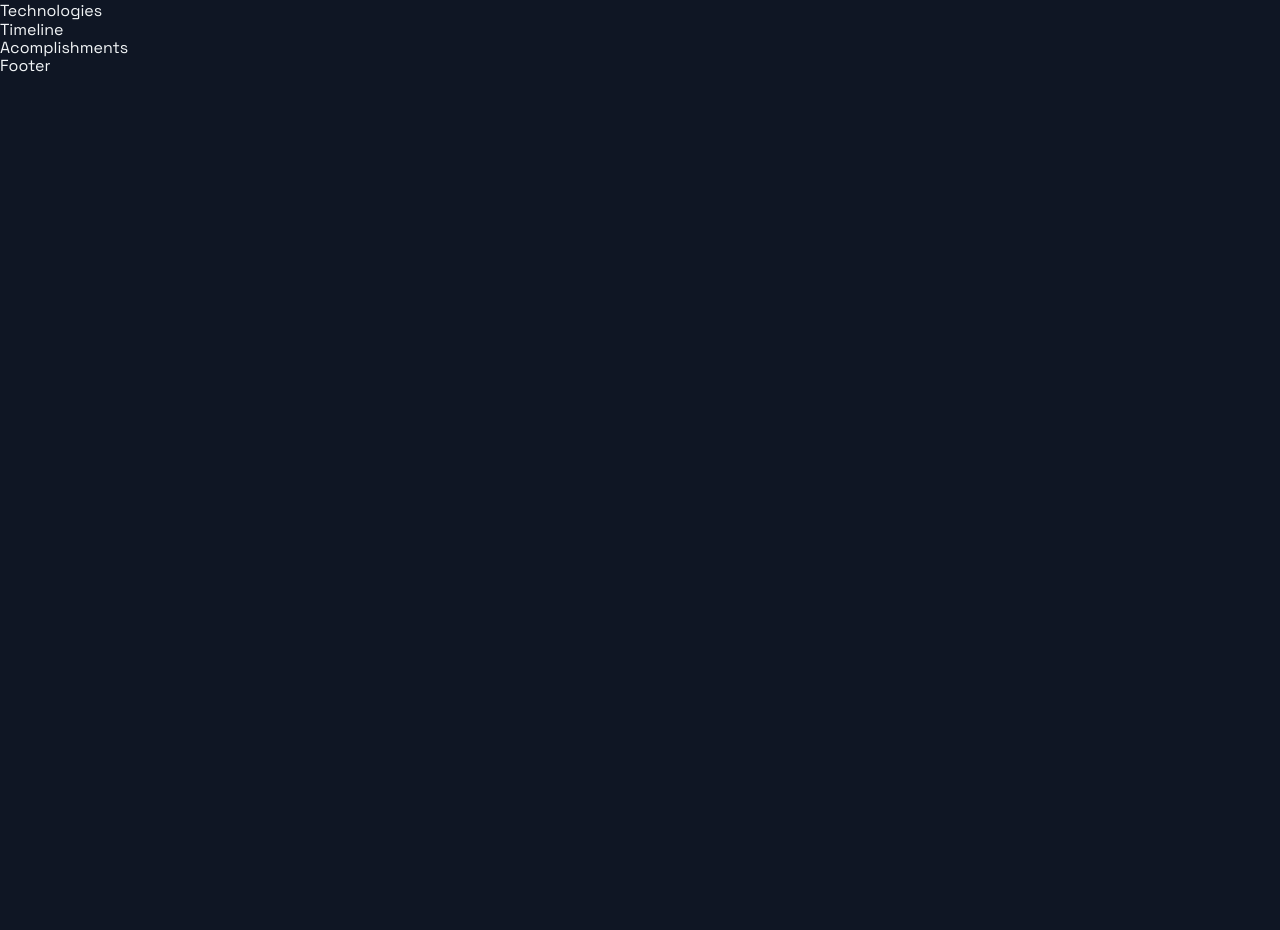
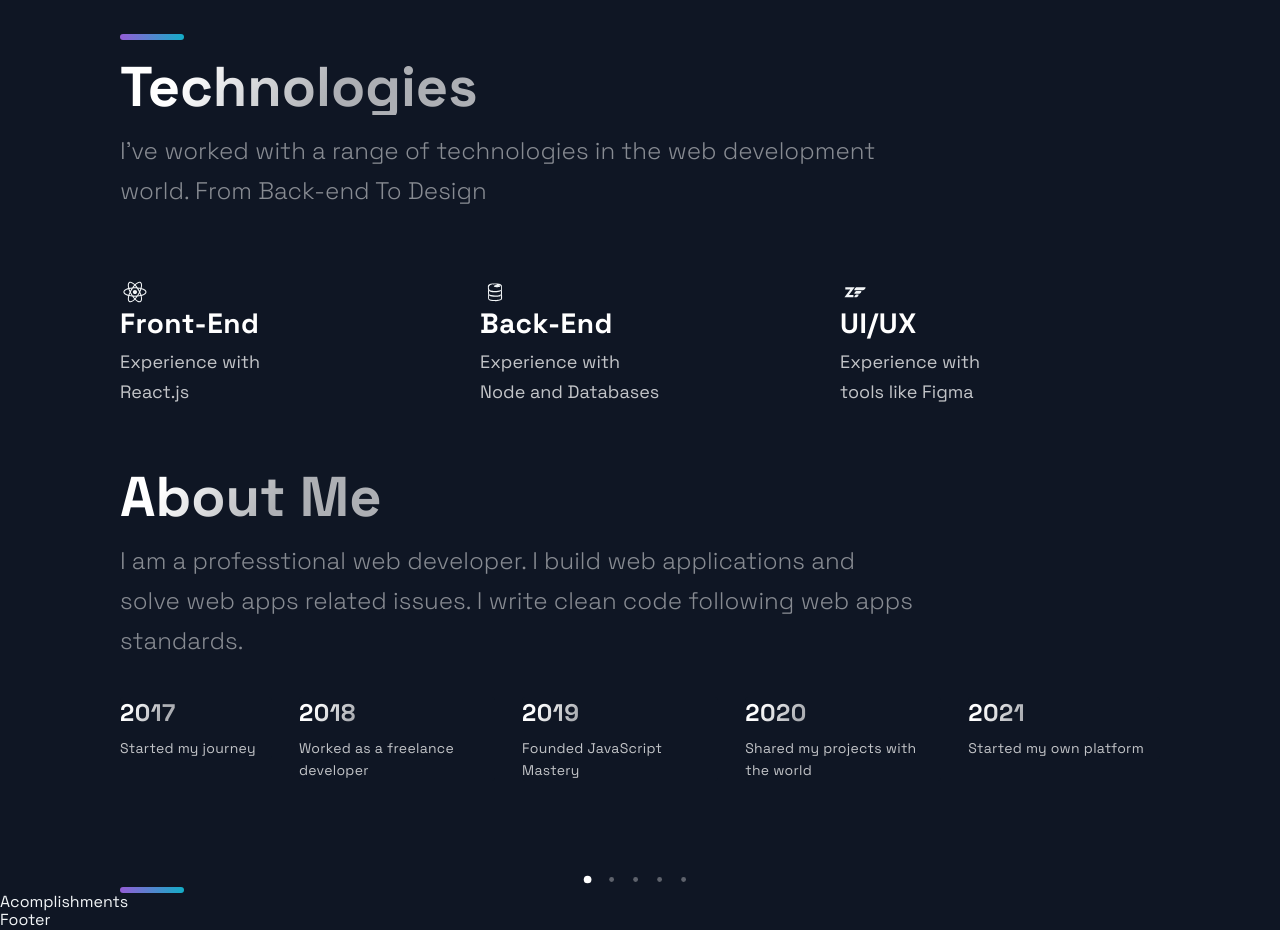
Before and after one commit to RacketyWater7/portfolio_website, a Next.js app: page / in a window 1280 px wide. Shown: the part 2200-3130 px from the top of the page. Before the commit the page ends 2276 px from the top, so only its background shows below. Built offline with nearby package versions, Linux system fonts and the light colour scheme.

Commit message:
added scrolling capabilities for the small devices

```diff
--- a/src/components/Technologies/Technologies.js
+++ b/src/components/Technologies/Technologies.js
@@ -1,12 +1,61 @@
-import React from 'react';
-import { DiFirebase, DiReact, DiZend } from 'react-icons/di';
-import { Section, SectionDivider, SectionText, SectionTitle } from '../../styles/GlobalComponents';
-import { List, ListContainer, ListItem, ListParagraph, ListTitle } from './TechnologiesStyles';
+import React from "react";
+import { DiFirebase, DiReact, DiZend } from "react-icons/di";
+import {
+  Section,
+  SectionDivider,
+  SectionText,
+  SectionTitle,
+} from "../../styles/GlobalComponents";
+import {
+  List,
+  ListContainer,
+  ListItem,
+  ListParagraph,
+  ListTitle,
+} from "./TechnologiesStyles";
 
-const Technologies = () =>  (
-  <div>
-    Technologies
-  </div>
+const Technologies = () => (
+  <Section id="tech">
+    <SectionDivider />
+    <br />
+    <SectionTitle>Technologies</SectionTitle>
+    <SectionText>
+      I've worked with a range of technologies in the web development world.
+      From Back-end To Design
+    </SectionText>
+    <List>
+      <ListItem>
+        <DiReact size="3rem" />
+        <ListContainer>
+          <ListTitle>Front-End</ListTitle>
+          <ListParagraph>
+            Experience with <br />
+            React.js
+          </ListParagraph>
+        </ListContainer>
+      </ListItem>
+      <ListItem>
+        <DiFirebase size="3rem" />
+        <ListContainer>
+          <ListTitle>Back-End</ListTitle>
+          <ListParagraph>
+            Experience with <br />
+            Node and Databases
+          </ListParagraph>
+        </ListContainer>
+      </ListItem>
+      <ListItem>
+        <DiZend size="3rem" />
+        <ListContainer>
+          <ListTitle>UI/UX</ListTitle>
+          <ListParagraph>
+            Experience with <br />
+            tools like Figma
+          </ListParagraph>
+        </ListContainer>
+      </ListItem>
+    </List>
+  </Section>
 );
 
 export default Technologies;
--- a/src/components/TimeLine/TimeLine.js
+++ b/src/components/TimeLine/TimeLine.js
@@ -1,51 +1,110 @@
-import React, { useState, useRef, useEffect } from 'react';
+import React, { useState, useRef, useEffect } from "react";
 
-import { CarouselButton, CarouselButtonDot, CarouselButtons, CarouselContainer, CarouselItem, CarouselItemImg, CarouselItemText, CarouselItemTitle, CarouselMobileScrollNode } from './TimeLineStyles';
-import { Section, SectionDivider, SectionText, SectionTitle } from '../../styles/GlobalComponents';
-import { TimeLineData } from '../../constants/constants';
+import {
+  CarouselButton,
+  CarouselButtonDot,
+  CarouselButtons,
+  CarouselContainer,
+  CarouselItem,
+  CarouselItemImg,
+  CarouselItemText,
+  CarouselItemTitle,
+  CarouselMobileScrollNode,
+} from "./TimeLineStyles";
+import {
+  Section,
+  SectionDivider,
+  SectionText,
+  SectionTitle,
+} from "../../styles/GlobalComponents";
+import { TimeLineData } from "../../constants/constants";
 
 const TOTAL_CAROUSEL_COUNT = TimeLineData.length;
 
 const Timeline = () => {
-  // const [activeItem, setActiveItem] = useState(0);
-  // const carouselRef = useRef();
+  const [activeItem, setActiveItem] = useState(0);
+  const carouselRef = useRef();
 
-  // const scroll = (node, left) => {
-  //   return node.scrollTo({ left, behavior: 'smooth' });
-  // }
+  const scroll = (node, left) => {
+    return node.scrollTo({ left, behavior: "smooth" });
+  };
 
-  // const handleClick = (e, i) => {
-  //   e.preventDefault();
+  const handleClick = (e, i) => {
+    e.preventDefault();
 
-  //   if (carouselRef.current) {
-  //     const scrollLeft = Math.floor(carouselRef.current.scrollWidth * 0.7 * (i / TimeLineData.length));
+    if (carouselRef.current) {
+      const scrollLeft = Math.floor(
+        carouselRef.current.scrollWidth * 0.7 * (i / TimeLineData.length)
+      );
 
-  //     scroll(carouselRef.current, scrollLeft);
-  //   }
-  // }
+      scroll(carouselRef.current, scrollLeft);
+    }
+  };
 
-  // const handleScroll = () => {
-  //   if (carouselRef.current) {
-  //     const index = Math.round((carouselRef.current.scrollLeft / (carouselRef.current.scrollWidth * 0.7)) * TimeLineData.length);
+  const handleScroll = () => {
+    if (carouselRef.current) {
+      const index = Math.round(
+        (carouselRef.current.scrollLeft /
+          (carouselRef.current.scrollWidth * 0.7)) *
+          TimeLineData.length
+      );
 
-  //     setActiveItem(index);
-  //   }
-  // }
+      setActiveItem(index);
+    }
+  };
 
   // // snap back to beginning of scroll when window is resized
   // // avoids a bug where content is covered up if coming from smaller screen
-  // useEffect(() => {
-  //   const handleResize = () => {
-  //     scroll(carouselRef.current, 0);
-  //   }
+  useEffect(() => {
+    const handleResize = () => {
+      scroll(carouselRef.current, 0);
+    };
 
-  //   window.addEventListener('resize', handleResize);
-  // }, []);
+    window.addEventListener("resize", handleResize);
+  }, []);
 
   return (
-    <div>
-      Timeline
-    </div>
+    <Section id="about">
+      <SectionTitle>About Me</SectionTitle>
+      <SectionText>
+        I am a professtional web developer. I build web applications and solve
+        web apps related issues. I write clean code following web apps
+        standards.
+      </SectionText>
+      <CarouselContainer ref={carouselRef} onScroll={handleScroll}>
+        <>
+          {TimeLineData.map((item, index) => (
+            <CarouselMobileScrollNode
+              key={index}
+              final={index === TOTAL_CAROUSEL_COUNT - 1}
+            >
+              <CarouselItem
+                index={index}
+                id={`carousel__item-${index}`}
+                active={activeItem}
+                onClick={(e) => handleClick(e, index)}
+              >
+                <CarouselItemTitle>{item.year}</CarouselItemTitle>
+                <CarouselItemText>{item.text}</CarouselItemText>
+              </CarouselItem>
+            </CarouselMobileScrollNode>
+          ))}
+        </>
+      </CarouselContainer>
+      <CarouselButton>
+        {TimeLineData.map((item, index) => (
+          <CarouselButton
+            key={index}
+            index={index}
+            active={activeItem}
+            onClick={(e) => handleClick(e, index)}
+          >
+            <CarouselButtonDot active={activeItem} />
+          </CarouselButton>
+        ))}
+      </CarouselButton>
+      <SectionDivider />
+    </Section>
   );
 };
 
```
